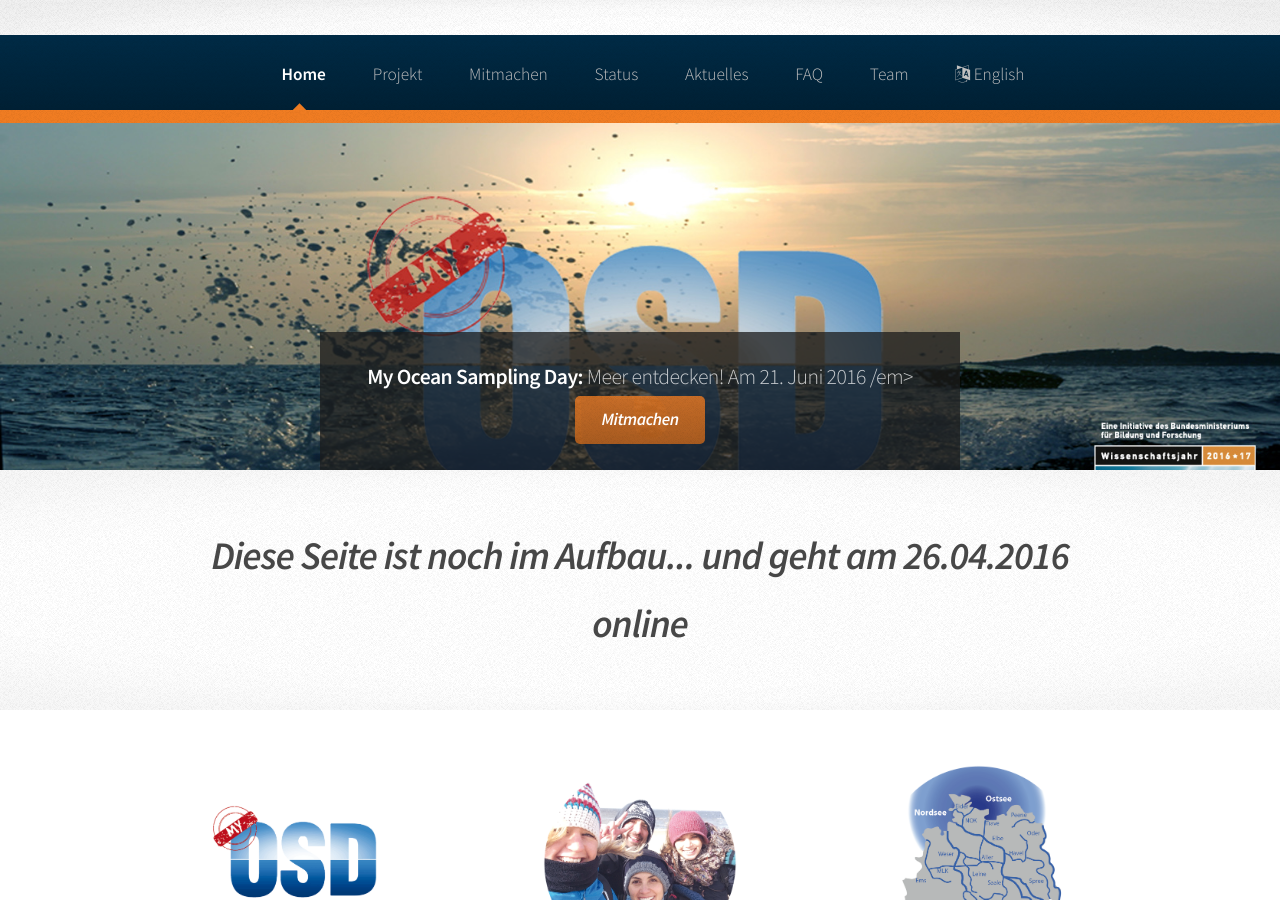
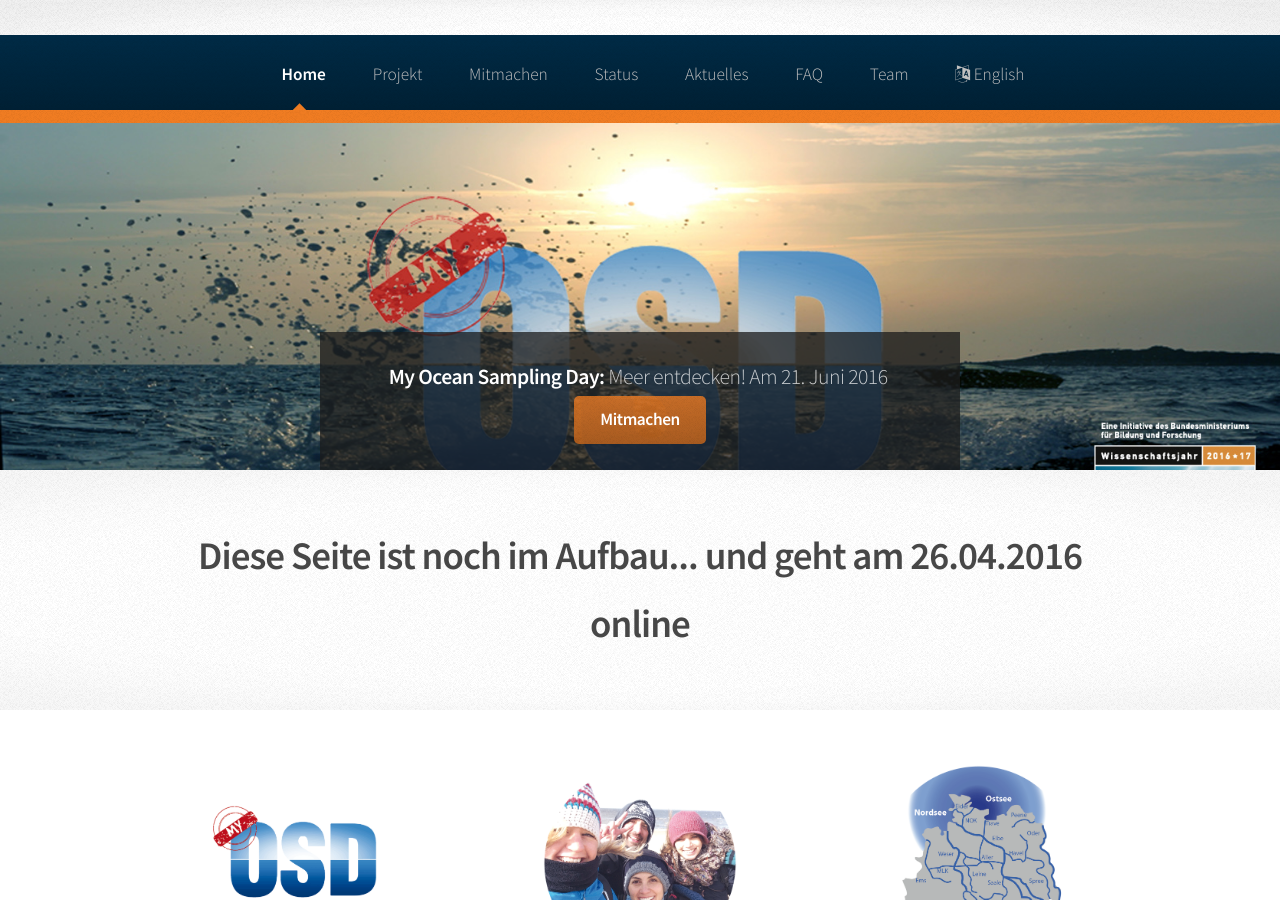
Before and after one commit to myosd/myosd.github.io, a Jekyll site: the page built from index.html, in a window 1280 px wide and 900 px high. Built offline with Jekyll 4.4.1, drawn with Linux system fonts in a browser that asks for light colours.

```diff
--- a/index.html
+++ b/index.html
@@ -7,7 +7,7 @@ published: true
 <!-- Banner -->
 	<section id="banner">
 		<header>
-			<h3>My Ocean Sampling Day: <em>Meer&nbsp;entdecken! Am&nbsp;21.&nbsp;Juni&nbsp;2016&nbsp;/em> </h3>
+			<h3>My Ocean Sampling Day: <em>Meer&nbsp;entdecken! Am&nbsp;21.&nbsp;Juni&nbsp;2016&nbsp;</em> </h3>
 			<a href="{{ site.baseurl }}/mitmachen" class="button">Mitmachen</a>
 		</header>
 	</section>
```
